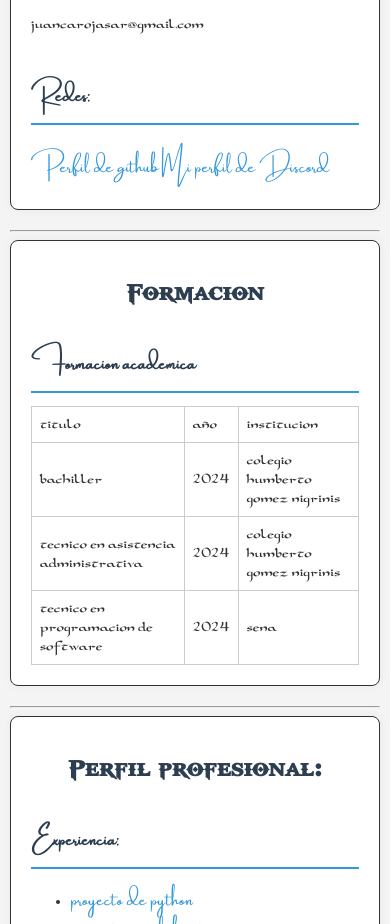
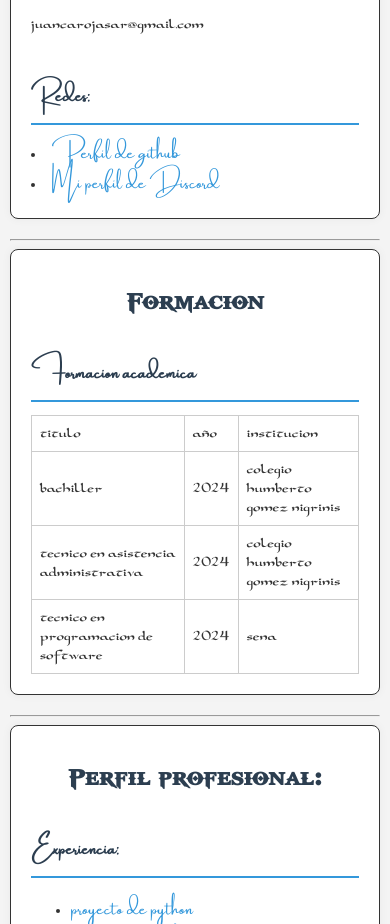
Before and after one commit to juancamilorojasarenas/hv_html, a plain HTML site: page index.html in a window 390 px wide. Shown: the part 1770-2694 px from the top of the page. Drawn offline with Linux system fonts and the light colour scheme.

Commit message:
feat: :iphone: work on responsive
work on responsive

by @juan camilo rojas arenas

```diff
--- a/index.html
+++ b/index.html
@@ -48,8 +48,8 @@
             <h2>Correo:</h2>
             <p>juancarojasar@gmail.com</p>
             <H2>Redes:</H2>
-            <a href="https://github.com/juancamilorojasarenas">Perfil de github</a>
-            <a href="https://discord.com/users/837348533635383306">Mi perfil de Discord</a>
+            <li><a href="https://github.com/juancamilorojasarenas">Perfil de github</a></li>
+            <li><a href="https://discord.com/users/837348533635383306">Mi perfil de Discord</a></li>
         </div>
     </section>
     <hr>
```
